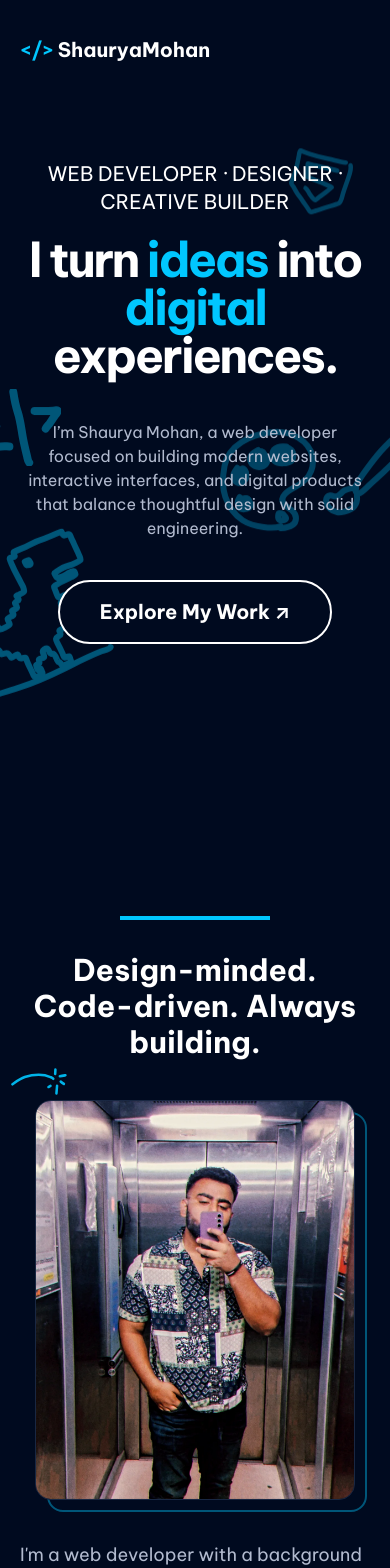
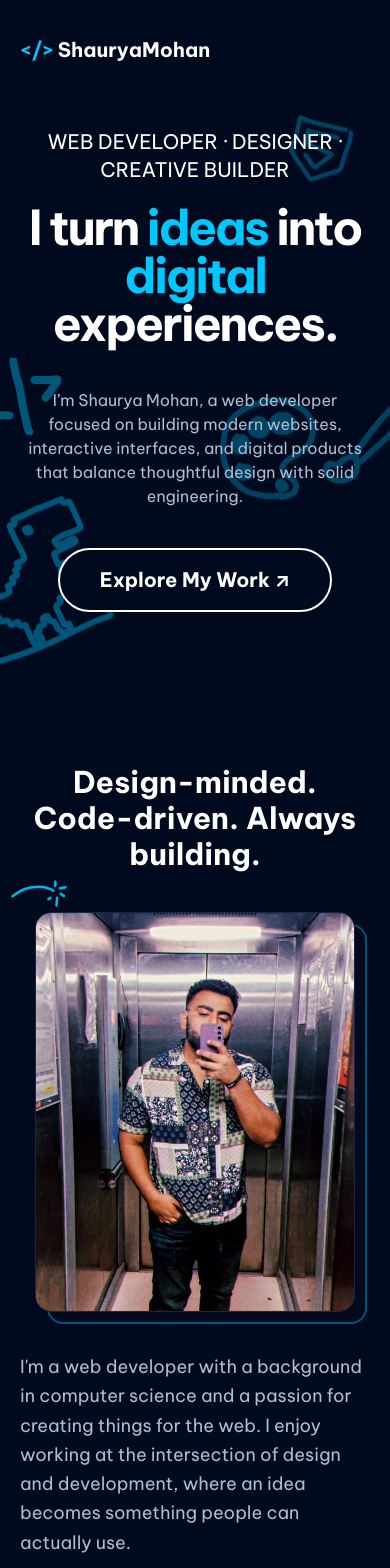
Before and after one commit to shauryamohan20/portfolio-july-26, a Next.js app: page / in a window 390 px wide. Shown: the top 1568 px of the page. Built offline with nearby package versions, Linux system fonts and the light colour scheme.

Commit message:
Mobile fixes

```diff
--- a/src/app/page.tsx
+++ b/src/app/page.tsx
@@ -16,7 +16,7 @@ export default function Home() {
       <main className="w-full flex-1 p-5 text-center">
         <Navbar />
         <Hero />
-        <div className="mt-20 space-y-32">
+        <div className="mt-8 space-y-20 md:mt-20 md:space-y-32">
           <About />
           <Projects />
           <Skills />
--- a/src/components/About.tsx
+++ b/src/components/About.tsx
@@ -24,7 +24,7 @@ export default async function About() {
   return (
     <div
       id="about"
-      className="relative flex scroll-mt-24 flex-col justify-between pt-8 text-left"
+      className="relative flex scroll-mt-24 flex-col justify-between pt-4 text-left md:pt-8"
     >
       <SectionTitle title={about.heading || "A little about me"} />
 
--- a/src/components/Hero.tsx
+++ b/src/components/Hero.tsx
@@ -7,7 +7,7 @@ export default async function Hero() {
   return (
     <div
       id="top"
-      className="heroElem relative z-1 m-auto flex w-full flex-col items-center justify-center pt-20 pb-40 text-center"
+      className="heroElem relative z-1 m-auto flex w-full flex-col items-center justify-center pt-12 pb-20 text-center md:pt-20 md:pb-40"
       style={{ maxWidth: "1200px" }}
     >
       <p className="mb-5 text-xl">{hero.greeting}</p>
--- a/src/components/Projects.tsx
+++ b/src/components/Projects.tsx
@@ -6,7 +6,7 @@ export default async function Projects() {
   const projects = await readProjects();
 
   return (
-    <div id="projects" className="relative flex scroll-mt-24 flex-col justify-between pt-8 text-left">
+    <div id="projects" className="relative flex scroll-mt-24 flex-col justify-between pt-4 text-left md:pt-8">
       <SectionTitle title="Here are a few of my favorite projects." />
       <ProjectsGrid projects={projects} />
     </div>
--- a/src/components/ProjectsGrid.tsx
+++ b/src/components/ProjectsGrid.tsx
@@ -1,10 +1,12 @@
 "use client";
 
-import { useRef, useState } from "react";
+import { useEffect, useRef, useState } from "react";
 import ProjectCard from "./ProjectCard";
 import type { Project } from "@/lib/project-types";
 
-const PER_PAGE = 6;
+const PER_PAGE_DESKTOP = 6;
+const PER_PAGE_MOBILE = 3;
+const MOBILE_QUERY = "(max-width: 767px)";
 
 /**
  * The project grid, paginated once there are more than six projects.
@@ -13,7 +15,17 @@ const PER_PAGE = 6;
  */
 export default function ProjectsGrid({ projects }: { projects: Project[] }) {
   const [page, setPage] = useState(1);
+  const [perPage, setPerPage] = useState(PER_PAGE_DESKTOP);
   const rootRef = useRef<HTMLDivElement>(null);
+
+  // Phones show a third of a desktop page, so the list stays short to scroll.
+  useEffect(() => {
+    const query = window.matchMedia(MOBILE_QUERY);
+    const apply = () => setPerPage(query.matches ? PER_PAGE_MOBILE : PER_PAGE_DESKTOP);
+    apply();
+    query.addEventListener("change", apply);
+    return () => query.removeEventListener("change", apply);
+  }, []);
 
   /**
    * Pages hold different numbers of cards, so switching changes the page
@@ -28,10 +40,11 @@ export default function ProjectsGrid({ projects }: { projects: Project[] }) {
     section.scrollIntoView({ behavior: reduceMotion ? "auto" : "smooth", block: "start" });
   }
 
-  const pageCount = Math.max(1, Math.ceil(projects.length / PER_PAGE));
+  const pageCount = Math.max(1, Math.ceil(projects.length / perPage));
+  // Rotating the device can leave the old page number out of range.
   const current = Math.min(page, pageCount);
-  const start = (current - 1) * PER_PAGE;
-  const visible = projects.slice(start, start + PER_PAGE);
+  const start = (current - 1) * perPage;
+  const visible = projects.slice(start, start + perPage);
 
   return (
     <div ref={rootRef}>
--- a/src/components/SectionTitle.tsx
+++ b/src/components/SectionTitle.tsx
@@ -1,6 +1,6 @@
 export default function SectionTitle({ title }: { title: string }) {
   return (
-    <div className="w-full overflow-x-hidden pt-5">
+    <div className="w-full overflow-x-hidden pt-2 md:pt-5">
       <h2 className="landingSectionTitle relative mx-auto mb-10 max-w-sm pt-4 text-center text-3xl font-bold md:mx-0 md:w-max md:max-w-max md:pt-0 md:text-left">
         {title}
       </h2>
--- a/src/components/Skills.tsx
+++ b/src/components/Skills.tsx
@@ -24,7 +24,7 @@ export default function Skills() {
           src="/static/doodles/skills/coding.svg"
         />
       </h2>
-      <div className="relative mx-auto grid w-full max-w-lg grid-cols-3 place-content-center items-center gap-x-8 gap-y-12 sm:grid-cols-6 sm:gap-8 md:mx-0 md:gap-12">
+      <div className="relative mx-auto grid w-full max-w-lg grid-cols-4 place-content-center items-center gap-x-8 gap-y-12 sm:grid-cols-6 sm:gap-8 md:mx-0 md:gap-12">
         {skills.map((item, index) => (
           <div
             title={item.title}
```
